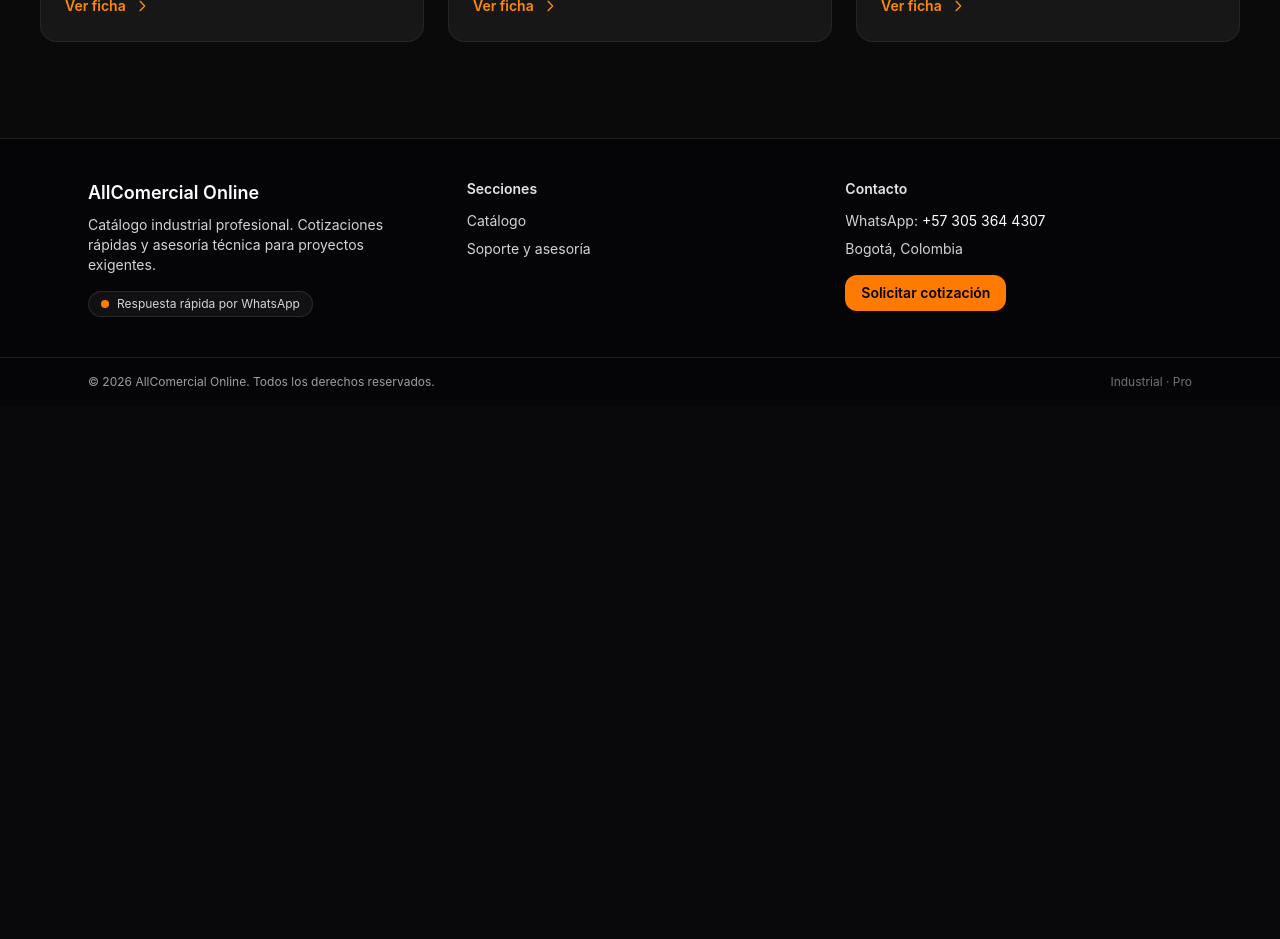
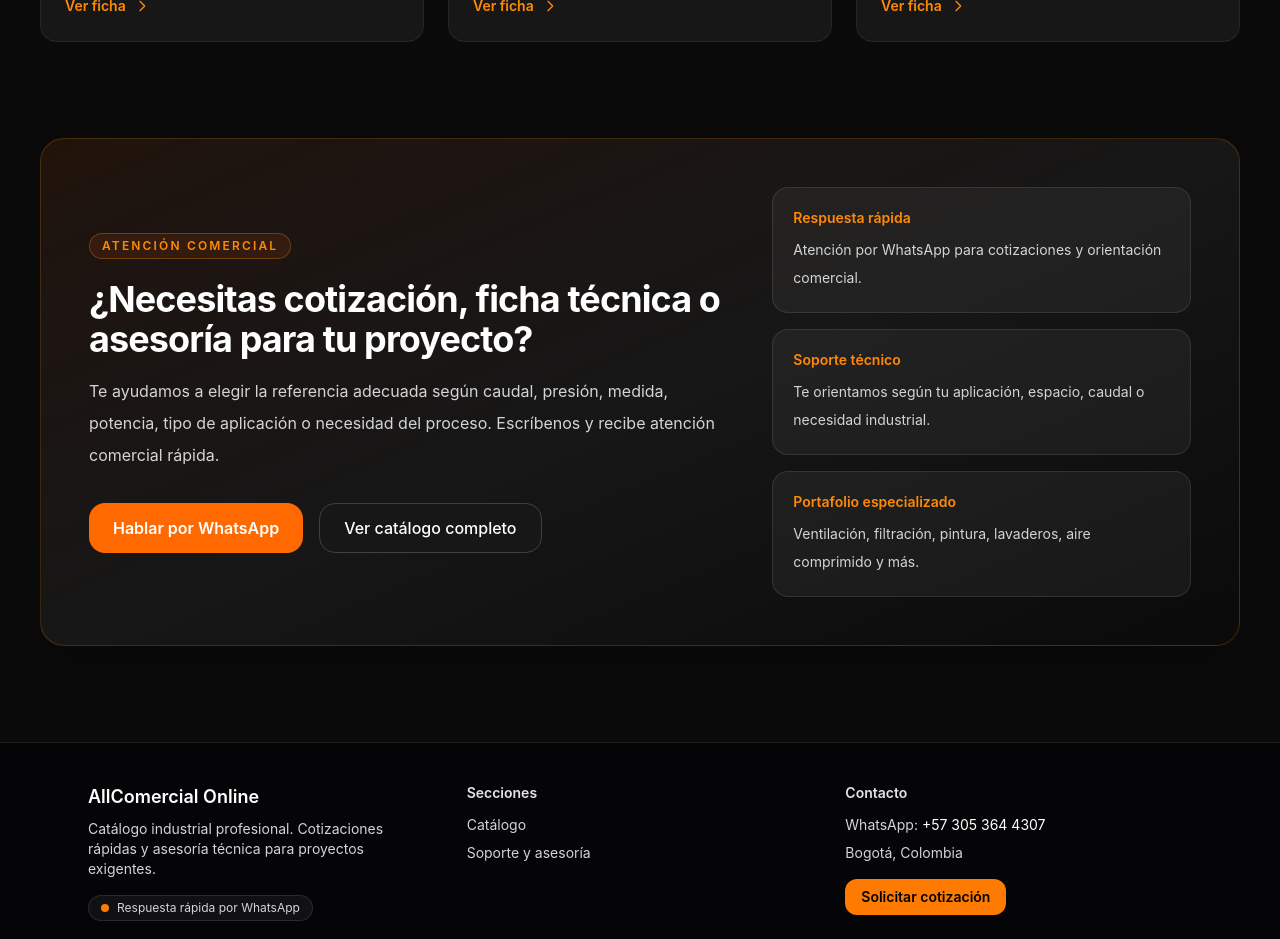
Before and after one commit to comercialairenet-max/allcomercial-pro, a Next.js app: page / in a window 1280 px wide. Shown: the part 2760-3699 px from the top of the page. Before the commit the page ends 3166 px from the top, so only its background shows below. Built offline with nearby package versions, Linux system fonts and the light colour scheme.

Commit message:
feat: home con CTA comercial final

```diff
--- a/app/page.tsx
+++ b/app/page.tsx
@@ -2,6 +2,9 @@ import Link from 'next/link'
 import Image from 'next/image'
 import { CATEGORIES } from '@/lib/catalogo'
 import { getProductosDestacados } from '@/data/productos'
+
+const WA_LINK =
+  'https://wa.me/573053644307?text=Hola,%20quiero%20informaci%C3%B3n%20sobre%20sus%20productos.'
 
 export default function Home() {
   const destacadas = CATEGORIES.slice(0, 3)
@@ -38,7 +41,7 @@ export default function Home() {
               </Link>
 
               <a
-                href="https://wa.me/573053644307?text=Hola,%20quiero%20informaci%C3%B3n%20sobre%20sus%20productos."
+                href={WA_LINK}
                 target="_blank"
                 rel="noreferrer"
                 className="inline-flex items-center justify-center rounded-2xl border border-neutral-700 bg-neutral-900 px-6 py-3 font-medium text-white transition hover:border-neutral-500 hover:bg-neutral-800"
@@ -233,6 +236,75 @@ export default function Home() {
           ))}
         </div>
       </section>
+
+      <section className="mx-auto max-w-7xl px-6 pb-24 sm:px-8 lg:px-10">
+        <div className="overflow-hidden rounded-3xl border border-orange-400/20 bg-gradient-to-br from-orange-500/10 via-neutral-900 to-neutral-950 p-8 shadow-2xl md:p-12">
+          <div className="grid gap-8 lg:grid-cols-[1.4fr_0.9fr] lg:items-center">
+            <div>
+              <span className="inline-flex items-center rounded-full border border-orange-400/30 bg-orange-500/10 px-3 py-1 text-xs font-semibold uppercase tracking-[0.18em] text-orange-400">
+                Atención comercial
+              </span>
+
+              <h2 className="mt-5 text-3xl font-bold tracking-tight text-white md:text-4xl">
+                ¿Necesitas cotización, ficha técnica o asesoría para tu proyecto?
+              </h2>
+
+              <p className="mt-4 max-w-2xl text-base leading-8 text-neutral-300">
+                Te ayudamos a elegir la referencia adecuada según caudal, presión,
+                medida, potencia, tipo de aplicación o necesidad del proceso.
+                Escríbenos y recibe atención comercial rápida.
+              </p>
+
+              <div className="mt-8 flex flex-wrap gap-4">
+                <a
+                  href={WA_LINK}
+                  target="_blank"
+                  rel="noreferrer"
+                  className="inline-flex items-center justify-center rounded-2xl bg-orange-500 px-6 py-3 font-semibold text-white transition hover:bg-orange-600"
+                >
+                  Hablar por WhatsApp
+                </a>
+
+                <Link
+                  href="/catalogo"
+                  className="inline-flex items-center justify-center rounded-2xl border border-neutral-700 bg-neutral-900 px-6 py-3 font-medium text-white transition hover:border-neutral-500 hover:bg-neutral-800"
+                >
+                  Ver catálogo completo
+                </Link>
+              </div>
+            </div>
+
+            <div className="grid gap-4 sm:grid-cols-2 lg:grid-cols-1">
+              <div className="rounded-2xl border border-white/10 bg-white/5 p-5">
+                <div className="text-sm font-semibold text-orange-400">
+                  Respuesta rápida
+                </div>
+                <p className="mt-2 text-sm leading-7 text-neutral-300">
+                  Atención por WhatsApp para cotizaciones y orientación comercial.
+                </p>
+              </div>
+
+              <div className="rounded-2xl border border-white/10 bg-white/5 p-5">
+                <div className="text-sm font-semibold text-orange-400">
+                  Soporte técnico
+                </div>
+                <p className="mt-2 text-sm leading-7 text-neutral-300">
+                  Te orientamos según tu aplicación, espacio, caudal o necesidad industrial.
+                </p>
+              </div>
+
+              <div className="rounded-2xl border border-white/10 bg-white/5 p-5">
+                <div className="text-sm font-semibold text-orange-400">
+                  Portafolio especializado
+                </div>
+                <p className="mt-2 text-sm leading-7 text-neutral-300">
+                  Ventilación, filtración, pintura, lavaderos, aire comprimido y más.
+                </p>
+              </div>
+            </div>
+          </div>
+        </div>
+      </section>
     </main>
   )
 }
```
